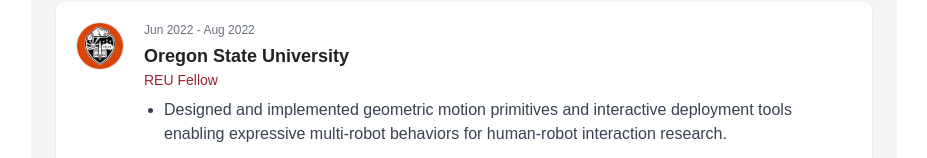
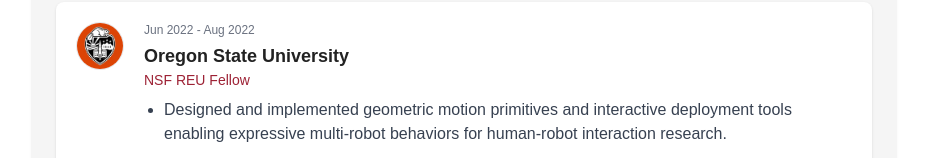
Before and after one commit to ethanvillalovoz/ethanvillalovoz.github.io, a Next.js app: page / in a window 1280 px wide. Shown: the part 1421-1579 px from the top of the page, without its empty margins (176-1103 px from the left). Built offline with nearby package versions, Linux system fonts and the light colour scheme.

Commit message:
Changed title

```diff
--- a/src/app/page.tsx
+++ b/src/app/page.tsx
@@ -50,7 +50,7 @@ const workTimeline = [
 		date: "Jun 2022 - Aug 2022",
 		company: "Oregon State University",
 		logo: "/images/timeline/Oregon_State_icon.jpeg", // Place your logo in /public/logos/
-		title: "REU Fellow",
+		title: "NSF REU Fellow",
 		bullets: [
 			"Designed and implemented geometric motion primitives and interactive deployment tools enabling expressive multi-robot behaviors for human-robot interaction research.",
 		],
```
